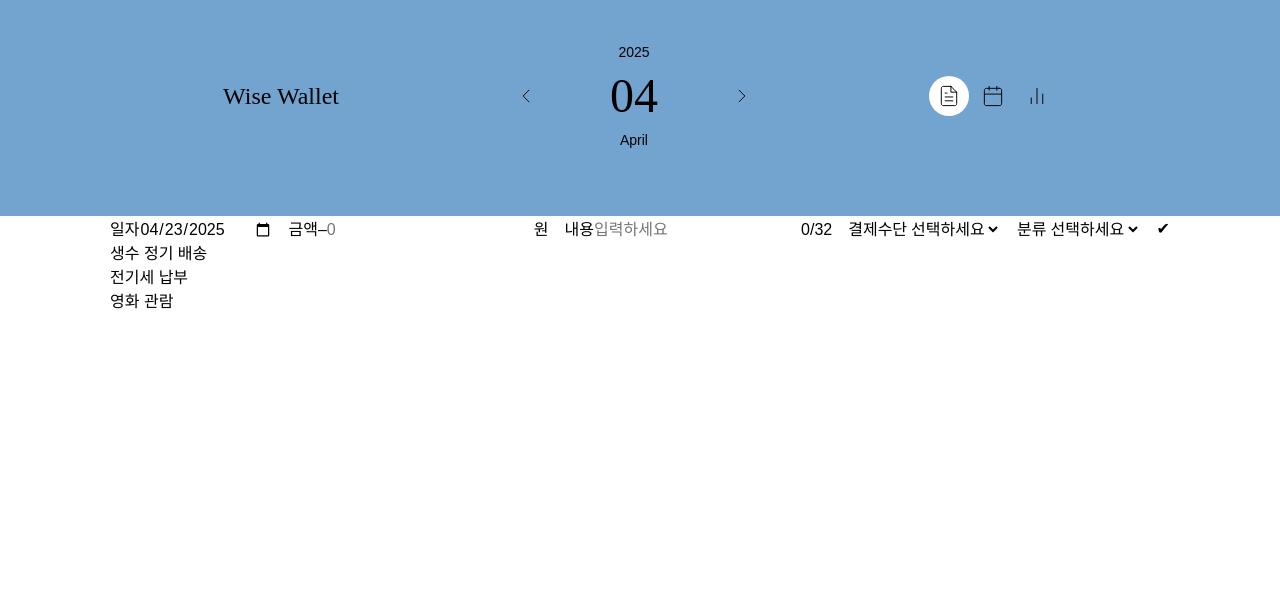
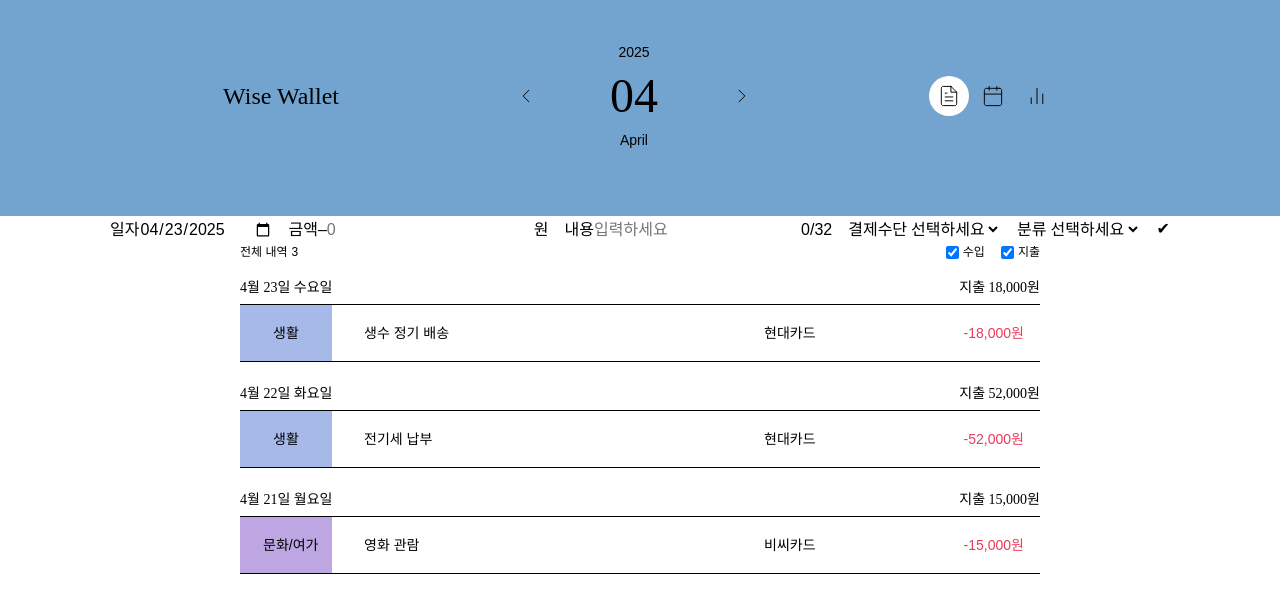
Before and after one commit to wan0514/fe-bye2money, a React (Vite) app: page /home/2025/04 in a window 1280 px wide. Shown: the top 612 px of the page. Built offline with nearby package versions, Linux system fonts and the light colour scheme; a web font is replaced by a local one.

Commit message:
✨ feat: implement record list with edit and delete features
- Created subcomponents for displaying individual records
- Implemented delete and update features for each record
- Passed necessary handlers via props to the list component

```diff
--- /dev/null
+++ b/src/features/record/components/DailyInfo.jsx
@@ -0,0 +1,45 @@
+import styled from '@emotion/styled';
+import { formatKoreanDateWithWeekday, getTotalByType } from '../utils/utils';
+
+const Wrapper = styled.div`
+  display: flex;
+  justify-content: space-between;
+  align-items: center;
+  margin-bottom: 8px;
+
+  ${({ theme }) => theme.typography.serif14};
+`;
+
+const DateText = styled.div``;
+
+const Summary = styled.div`
+  display: flex;
+  gap: 16px;
+`;
+
+const Income = styled.span``;
+
+const Expense = styled.span``;
+
+function formatNumber(num) {
+  return num.toLocaleString();
+}
+
+export default function DailyInfo({ date, records }) {
+  const formattedDate = formatKoreanDateWithWeekday(date);
+
+  const incomeTotal = getTotalByType(records, 'income');
+  const expenseTotal = getTotalByType(records, 'expense');
+
+  return (
+    <Wrapper>
+      <DateText>{formattedDate}</DateText>
+      <Summary>
+        {incomeTotal > 0 && <Income>수입 {formatNumber(incomeTotal)}원</Income>}
+        {expenseTotal > 0 && (
+          <Expense>지출 {formatNumber(expenseTotal)}원</Expense>
+        )}
+      </Summary>
+    </Wrapper>
+  );
+}
--- /dev/null
+++ b/src/features/record/components/RecordDateGroup.jsx
@@ -0,0 +1,30 @@
+import styled from '@emotion/styled';
+import DailyInfo from './DailyInfo';
+import RecordItem from './RecordItem';
+
+const DateGroup = styled.div`
+  margin-bottom: 24px;
+`;
+
+const ItemContainer = styled.div`
+  border-top: 1px solid ${({ theme }) => theme.colors.neutralTextDefault};
+  border-bottom: 1px solid ${({ theme }) => theme.colors.neutralTextDefault};
+`;
+
+export default function RecordDateGroup({ date, records, onSelect, onDelete }) {
+  return (
+    <DateGroup>
+      <DailyInfo date={date} records={records} />
+      <ItemContainer>
+        {records.map((record) => (
+          <RecordItem
+            key={record.id}
+            record={record}
+            onSelect={onSelect}
+            onDelete={onDelete}
+          />
+        ))}
+      </ItemContainer>
+    </DateGroup>
+  );
+}
--- /dev/null
+++ b/src/features/record/components/RecordItem.jsx
@@ -0,0 +1,104 @@
+import styled from '@emotion/styled';
+
+const Item = styled.div`
+  position: relative;
+  display: flex;
+  align-items: center;
+  gap: 16px;
+  cursor: pointer;
+  ${({ theme }) => theme.typography.light14};
+
+  &:hover {
+    background-color: ${({ theme }) => theme.colors.neutralSurfacePoint};
+  }
+
+  &:hover .delete-button {
+    opacity: 1;
+    visibility: visible;
+  }
+
+  &:hover .amount {
+    transform: translateX(-40px);
+  }
+`;
+
+const Category = styled.span`
+  width: 92px;
+  flex: 0 0 auto;
+  padding: 16px 23px;
+  text-align: center;
+  white-space: nowrap;
+  background-color: ${({ theme, children }) => {
+    const colorKey = theme.categoryColors[children];
+    return theme.colors[colorKey];
+  }};
+`;
+
+const Description = styled.span`
+  width: 400px;
+  padding: 0 16px;
+  white-space: nowrap;
+  overflow: hidden;
+  text-overflow: ellipsis;
+`;
+
+const PaymentMethod = styled.span`
+  width: 104px;
+  white-space: nowrap;
+`;
+
+const Amount = styled.span`
+  flex: 1 1 auto;
+  text-align: right;
+  margin-right: 16px;
+  color: ${({ theme, type }) => {
+    const { colors } = theme;
+    return type === 'income' ? colors.pastelSeagull : colors.pastelAmaranth;
+  }};
+  white-space: nowrap;
+
+  transition:
+    transform 0.5s ease,
+    opacity 0.3s ease,
+    visibility 0.3s ease;
+`;
+
+const DeleteButton = styled.button`
+  position: absolute;
+  right: 16px;
+  cursor: pointer;
+  opacity: 0;
+  visibility: hidden;
+
+  color: ${({ theme }) => theme.colors.pastelAmaranth};
+  ${({ theme }) => theme.typography.semibold12};
+
+  transition:
+    transform 0.5s ease,
+    opacity 0.3s ease,
+    visibility 0.3s ease;
+`;
+
+export default function RecordItem({ record, onSelect, onDelete }) {
+  const { category, description, paymentMethod, amount, type } = record;
+
+  function handleDelete(e) {
+    e.stopPropagation();
+    onDelete(record.id);
+  }
+
+  return (
+    <Item onClick={() => onSelect(record)}>
+      <Category>{category}</Category>
+      <Description>{description}</Description>
+      <PaymentMethod>{paymentMethod}</PaymentMethod>
+      <Amount className="amount" type={type}>
+        {type === 'income' ? '+' : '-'}
+        {amount.toLocaleString()}원
+      </Amount>
+      <DeleteButton className="delete-button" onClick={handleDelete}>
+        삭제
+      </DeleteButton>
+    </Item>
+  );
+}
--- /dev/null
+++ b/src/features/record/components/RecordListHeader.jsx
@@ -0,0 +1,79 @@
+import styled from '@emotion/styled';
+
+const Header = styled.div`
+  display: flex;
+  align-items: center;
+  justify-content: space-between;
+
+  ${({ theme }) => theme.typography.serif14};
+  color: ${({ theme }) => theme.colors.neutralTextDefault};
+`;
+
+const LeftGroup = styled.div`
+  display: flex;
+  align-items: center;
+
+  ${({ theme }) => theme.typography.light12};
+`;
+
+const Title = styled.span`
+  margin-right: 4px;
+  color: ${({ theme }) => theme.colors.neutralTextDefault};
+`;
+
+const Count = styled.span`
+  color: ${({ theme }) => theme.colors.neutralTextDefault};
+`;
+
+const RightGroup = styled.div`
+  display: flex;
+  align-items: center;
+  gap: 16px;
+  ${({ theme }) => theme.typography.light12};
+`;
+
+const CheckboxLabel = styled.label`
+  display: flex;
+  align-items: center;
+  cursor: pointer;
+
+  input {
+    margin-right: 4px;
+  }
+`;
+
+export default function RecordListHeader({
+  totalCount,
+  showIncome,
+  showExpense,
+  onToggleIncome,
+  onToggleExpense,
+}) {
+  return (
+    <Header>
+      <LeftGroup>
+        <Title>전체 내역</Title>
+        <Count>{totalCount}</Count>
+      </LeftGroup>
+
+      <RightGroup>
+        <CheckboxLabel>
+          <input
+            type="checkbox"
+            checked={showIncome}
+            onChange={() => onToggleIncome((prev) => !prev)}
+          />
+          수입
+        </CheckboxLabel>
+        <CheckboxLabel>
+          <input
+            type="checkbox"
+            checked={showExpense}
+            onChange={() => onToggleExpense((prev) => !prev)}
+          />
+          지출
+        </CheckboxLabel>
+      </RightGroup>
+    </Header>
+  );
+}
--- a/src/features/record/index.jsx
+++ b/src/features/record/index.jsx
@@ -1,15 +1,54 @@
-import React from 'react';
+import React, { useState, useMemo } from 'react';
+import styled from '@emotion/styled';
 
-export default function Record({ recordData, onSelect }) {
+import { groupByDate, filterGroupedByType } from './utils/utils';
+import RecordListHeader from './components/RecordListHeader';
+import RecordDateGroup from './components/RecordDateGroup';
+
+const RecordListContainer = styled.div`
+  width: 100%;
+  max-width: 800px;
+  margin: 0 auto;
+`;
+
+const ListBox = styled.div`
+  margin-top: 16px;
+`;
+
+export default function RecordList({ recordData, onSelect, onDelete }) {
+  const [showIncome, setShowIncome] = useState(true);
+  const [showExpense, setShowExpense] = useState(true);
+
+  // 날짜별 그룹핑
+  const groupedByDate = useMemo(() => groupByDate(recordData), [recordData]);
+
+  // 필터링
+  const visibleGroups = useMemo(
+    () => filterGroupedByType(groupedByDate, showIncome, showExpense),
+    [groupedByDate, showIncome, showExpense]
+  );
+
   return (
-    <ol>
-      {recordData.map((record) => {
-        return (
-          <li key={record.id} onClick={() => onSelect(record)}>
-            {record.description}
-          </li>
-        );
-      })}
-    </ol>
+    <RecordListContainer>
+      <RecordListHeader
+        totalCount={recordData.length}
+        showIncome={showIncome}
+        showExpense={showExpense}
+        onToggleIncome={() => setShowIncome((prev) => !prev)}
+        onToggleExpense={() => setShowExpense((prev) => !prev)}
+      />
+
+      <ListBox>
+        {Object.entries(visibleGroups).map(([date, items]) => (
+          <RecordDateGroup
+            key={date}
+            date={date}
+            records={items}
+            onSelect={onSelect}
+            onDelete={onDelete}
+          />
+        ))}
+      </ListBox>
+    </RecordListContainer>
   );
 }
--- /dev/null
+++ b/src/features/record/utils/utils.js
@@ -0,0 +1,71 @@
+/**
+ * @param {Array} records
+ * @returns {Record<string, Array>}
+ */
+export function groupByDate(records) {
+  return records.reduce((acc, record) => {
+    const key = record.date; // YYYY-MM-DD
+    if (!acc[key]) acc[key] = [];
+    acc[key].push(record);
+    return acc;
+  }, {});
+}
+
+/**
+ * @param {Record<string, Array>} groupedRecords
+ * @param {boolean} showIncome
+ * @param {boolean} showExpense
+ * @returns {Record<string, Array>}
+ */
+export function filterGroupedByType(groupedRecords, showIncome, showExpense) {
+  const result = {};
+  for (const [date, records] of Object.entries(groupedRecords)) {
+    const filtered = records.filter((r) =>
+      r.type === 'income' ? showIncome : showExpense
+    );
+    if (filtered.length > 0) {
+      result[date] = filtered;
+    }
+  }
+  return result;
+}
+
+const KOREAN_WEEKDAYS = [
+  '일요일',
+  '월요일',
+  '화요일',
+  '수요일',
+  '목요일',
+  '금요일',
+  '토요일',
+];
+
+/**
+ * @param {string} dateString  – ex) "2025-08-14"
+ * @returns {string}           – "8월 14일 목요일"
+ */
+export function formatKoreanDateWithWeekday(dateString) {
+  const date = new Date(dateString);
+  if (isNaN(date)) {
+    throw new Error(`Invalid date: ${dateString}`);
+  }
+
+  const month = date.getMonth() + 1;
+  const day = date.getDate();
+  const weekday = KOREAN_WEEKDAYS[date.getDay()];
+
+  return `${month}월 ${day}일 ${weekday}`;
+}
+
+/**
+ * 특정 타입(income 또는 expense)의 총 금액을 계산합니다.
+ *
+ * @param {Array<{ type: string, amount: number }>} records - 거래 내역 배열
+ * @param {'income' | 'expense'} type - 합계를 구할 거래 타입
+ * @returns {number} - 해당 타입의 총 금액
+ */
+export function getTotalByType(records, type) {
+  return records
+    .filter((record) => record.type === type)
+    .reduce((sum, record) => sum + record.amount, 0);
+}
--- a/src/pages/HomePage.jsx
+++ b/src/pages/HomePage.jsx
@@ -78,6 +78,11 @@ function HomePage() {
     }
   };
 
+  const handleDelete = (recordId) => {
+    recordDataDispatch({ type: 'DELETE_RECORD', payload: recordId });
+    //fetch delete
+  };
+
   return (
     <>
       <Form
@@ -86,7 +91,11 @@ function HomePage() {
         onSubmit={handleSubmit}
         isFormValid={isSubmitEnabled}
       />
-      <Record recordData={records} onSelect={handleEdit} />
+      <Record
+        recordData={records}
+        onSelect={handleEdit}
+        onDelete={handleDelete}
+      />
     </>
   );
 }
```
